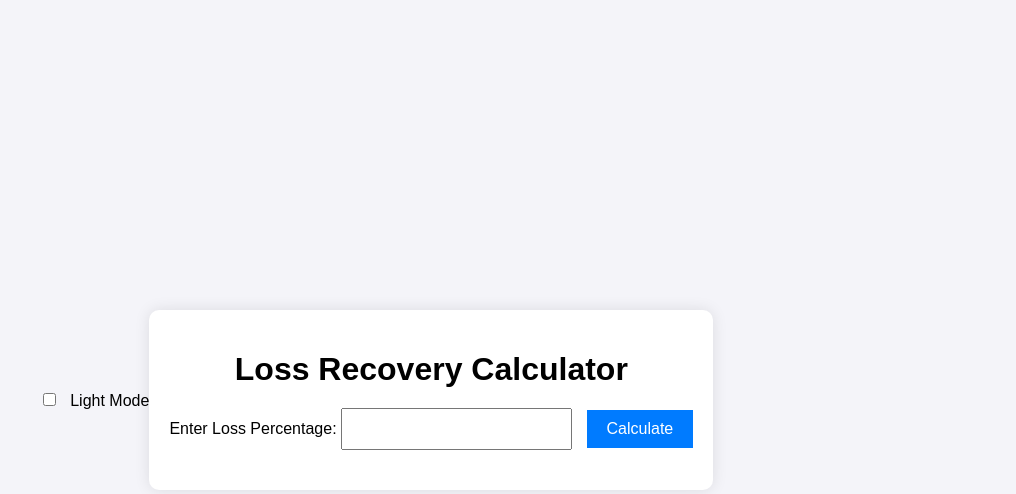
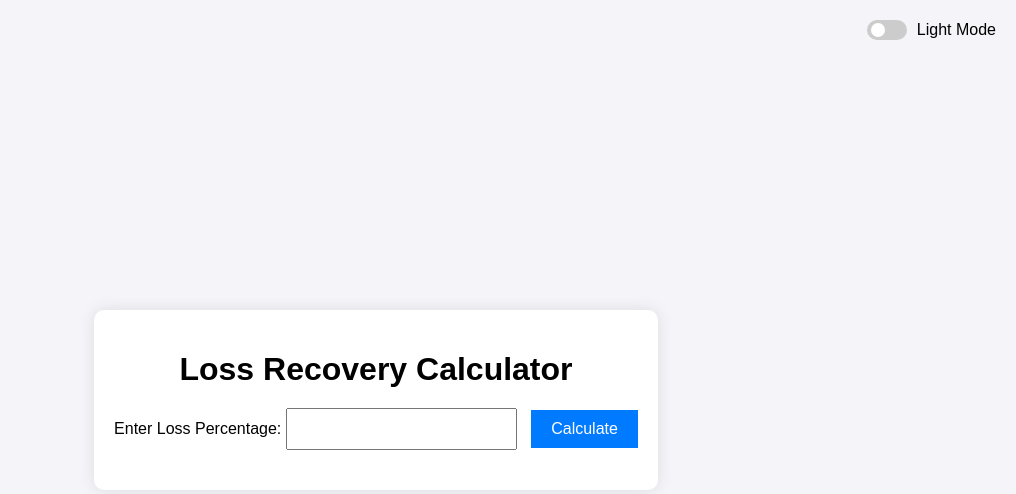
Before and after one commit to X1pherW0lf/Loss_Recv_Calc, a Flask app: page / in a window 1280 px wide. Shown: the top 494 px of the page, without its empty margins (264-1280 px from the left). Run offline with Flask 2, Linux system fonts and the light colour scheme.

Commit message:
Update styles.css

```diff
--- a/static/styles.css
+++ b/static/styles.css
@@ -1,6 +1,8 @@
+/* Default light mode styles */
 body {
     font-family: Arial, sans-serif;
     background-color: #f4f4f9;
+    color: #000;
     display: flex;
     justify-content: center;
     align-items: center;
@@ -48,3 +50,76 @@ button:hover {
     font-size: 18px;
     color: green;
 }
+
+/* Dark mode styles */
+.dark-mode {
+    background-color: #1e1e1e;
+    color: #fff;
+}
+
+.dark-mode .container {
+    background-color: #2c2c2c;
+}
+
+.dark-mode button {
+    background-color: #0056b3;
+}
+
+.dark-mode button:hover {
+    background-color: #003f7f;
+}
+
+/* Toggle switch */
+.theme-toggle {
+    position: absolute;
+    top: 20px;
+    right: 20px;
+    display: flex;
+    align-items: center;
+}
+
+.switch {
+    position: relative;
+    display: inline-block;
+    width: 40px;
+    height: 20px;
+    margin-right: 10px;
+}
+
+.switch input {
+    opacity: 0;
+    width: 0;
+    height: 0;
+}
+
+.slider {
+    position: absolute;
+    cursor: pointer;
+    top: 0;
+    left: 0;
+    right: 0;
+    bottom: 0;
+    background-color: #ccc;
+    transition: 0.4s;
+    border-radius: 34px;
+}
+
+.slider:before {
+    position: absolute;
+    content: "";
+    height: 14px;
+    width: 14px;
+    left: 4px;
+    bottom: 3px;
+    background-color: white;
+    transition: 0.4s;
+    border-radius: 50%;
+}
+
+input:checked + .slider {
+    background-color: #007bff;
+}
+
+input:checked + .slider:before {
+    transform: translateX(18px);
+}
```
